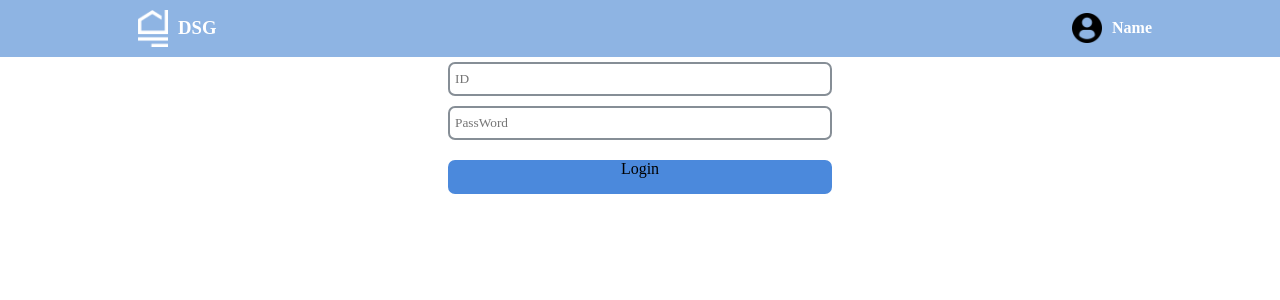
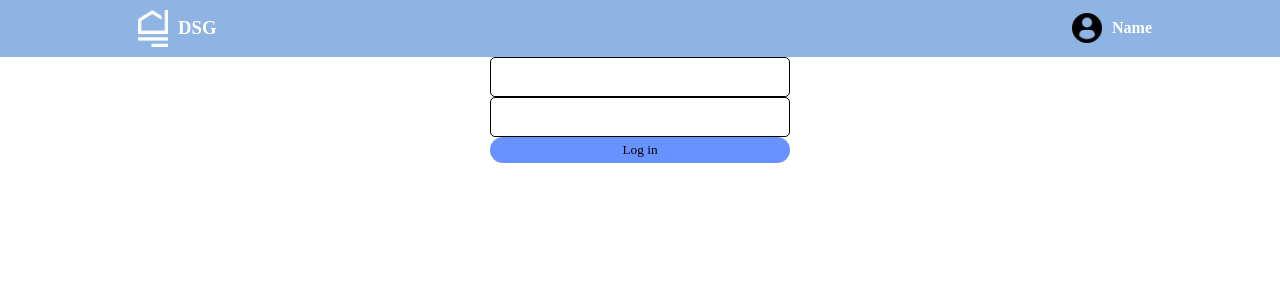
Before and after one commit to sgdevcamp2022/topangyo, a React (Create React App) app in the folder client/: page / in a window 1280 px wide. Shown: the top 300 px of the page. Built offline with nearby package versions, Linux system fonts and the light colour scheme; a web font is replaced by a local one.

Commit message:
refactor : Modified SignInPage & SignInForm

```diff
--- a/client/src/Routes.js
+++ b/client/src/Routes.js
@@ -3,7 +3,7 @@ import './styles/_normalize.scss'
 import AccountPage from './pages/AccountPage'
 import ChangeAccountPage from './pages/ChangeAccountPage'
 import UserPage from './pages/UserPage'
-import {SignInPage} from "./pages/SignInPage";
+import SignInPage from "./pages/SignInPage";
 import {SignUpPage} from "./pages/SignUpPage";
 
 const Routes = () => {
@@ -11,7 +11,7 @@ const Routes = () => {
     <div>
       {/*<AccountPage/>*/}
       <SignInPage/>
-      {/*{SignUpPage}*/}
+      {/* <SignUpPage/> */}
       {/* <UserPage/> */}
       {/* <ChangeAccountPage/> */}
     </div>
--- a/client/src/components/SignInPage/Button.js
+++ /dev/null
@@ -1,17 +0,0 @@
-export function Button({text}) {
-    return(
-        <>
-            <div style = {{
-                width : "30%",
-                height : "34px",
-                margin : "15px auto",
-                textAlign : "center",
-                borderRadius: "7px",
-                backgroundColor : "#4B89DC",
-                color : "black"
-            }} className= "button">
-                {text}
-            </div>
-        </>
-    );
-}
--- a/client/src/components/SignInPage/SignInBox.js
+++ /dev/null
@@ -1,22 +0,0 @@
-export function SignInBox({holderText}) {
-    return(
-        <>
-        <div style = {{
-            display: "flex",
-            justifyContent: "center",
-        }}>
-            <input type = "text" style = {{
-                width : "30%",
-                height : "34px",
-                margin : "5px auto",
-                borderRadius: "7px",
-                border: "solid 2px #868e96",
-                paddingLeft : "5px",
-                color : "black"
-            }} className= "button"
-            placeHolder={holderText} >
-            </input>
-            </div>
-        </>
-    );
-}
--- /dev/null
+++ b/client/src/components/SignInPage/SignInForm.js
@@ -0,0 +1,19 @@
+import '../../styles/SignInPage.scss';
+
+const SignInForm = () => {
+
+    const handleSubmit = (e) => {
+        e.preventDefault();
+        console.log('제출 완료!');
+    }
+
+    return (
+        <form className="login-box" onSubmit={handleSubmit}>
+            <input className="input-box" name="id" type="text" required minLength={4} maxLength={30}/>
+            <input className="input-box" name="password" type="password" required minLength={4} maxLength={30}/>
+            <button type='submit'>Log in</button>
+        </form>
+    )
+}
+
+export default SignInForm
--- a/client/src/pages/SignInPage.js
+++ b/client/src/pages/SignInPage.js
@@ -1,17 +1,11 @@
-import { Component } from "react";
-import {Button} from "./../components/SignInPage/Button";
-import {SignInBox} from "./../components/SignInPage/SignInBox";
+import SignInForm from "../components/SignInPage/SignInForm";
 
-export function SignInPage() {
-    return(
-        <>
-        <SignInBox holderText="ID">
-        </SignInBox>
-        <SignInBox holderText="PassWord">
-        </SignInBox>
+const SignInPage = () => {
+  return (
+    <div className="container-col align-center">
+        <SignInForm/>
+    </div>
+  )
+}
 
-        <Button text = "Login">
-        </Button>
-        </>
-    );
-}
+export default SignInPage
--- a/client/src/pages/SignUpPage.js
+++ b/client/src/pages/SignUpPage.js
@@ -1,10 +1,9 @@
-import {Button} from "./../components/SignInPage/Button";
+
 
 export function SignUpPage() {
     return(
-        <>
-        <Button text = "Sign up">
-        </Button>
-        </>
+        <div>
+            회원가입 페이지
+        </div>
     );
 }
--- /dev/null
+++ b/client/src/styles/SignInPage.scss
@@ -0,0 +1,12 @@
+.login-box {
+    display: flex;
+    flex-direction: column;
+}
+
+.input-box {
+    padding: 10px;
+    font-size: 16px;
+    width: 300px;
+    border: 0.5px solid black;
+    border-radius: 5px;
+}
--- a/client/src/styles/_reset.scss
+++ b/client/src/styles/_reset.scss
@@ -23,7 +23,6 @@ input,
 select,
 textarea {
     border: 0;
-
     &:focus {
         outline: none;
         box-shadow: none;
```
Also changed, not shown: client/src/components/SignUpPage/SignUpBox.js (deleted), client/src/components/SignUpPage/SignUpForm.js (added).
